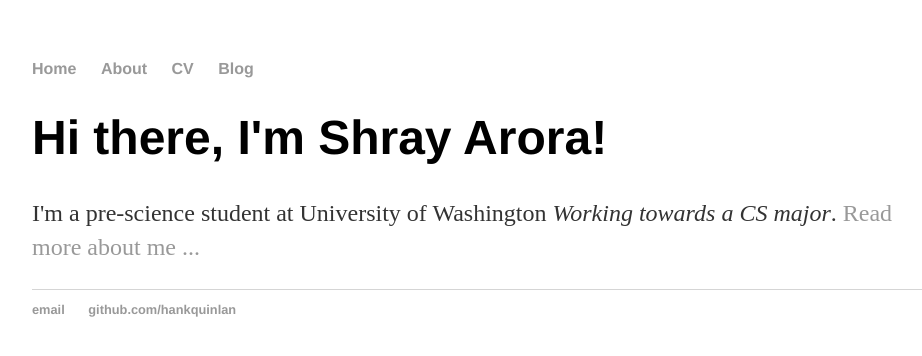
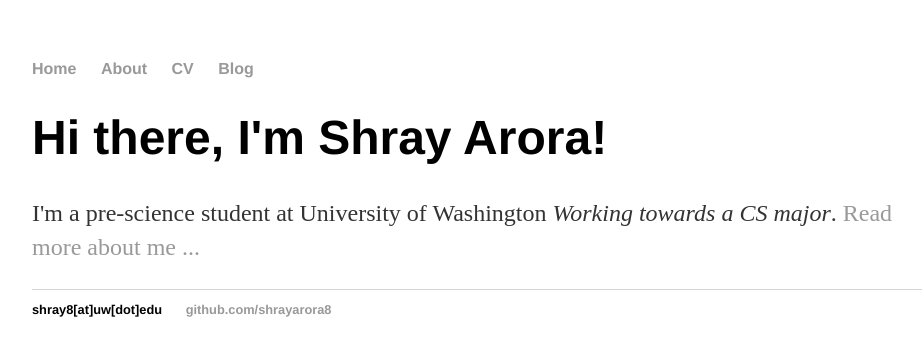
Before and after one commit to shrayarora8/shrayarora8.github.io, a Jekyll site: the page built from index.html, in a window 1280 px wide. Shown: the top 356 px of the page, without its empty margins (160-1082 px from the left). Built offline with Jekyll 4.4.1, drawn with Linux system fonts in a browser that asks for light colours.

Commit message:
Update default.html

```diff
--- a/_layouts/default.html
+++ b/_layouts/default.html
@@ -21,8 +21,8 @@
 			</div><!-- /.container -->
 			<footer>
 	    		<ul>
-	        		<li><a href="mailto:hankquinlanhub@gmail.com">email</a></li>
-	        		<li><a href="https://github.com/hankquinlan">github.com/hankquinlan</a></li>
+	        		<li>shray8[at]uw[dot]edu</a></li>
+	        		<li><a href="https://github.com/shrayarora8">github.com/shrayarora8</a></li>
 				</ul>
 			</footer>
 		</body>
```
